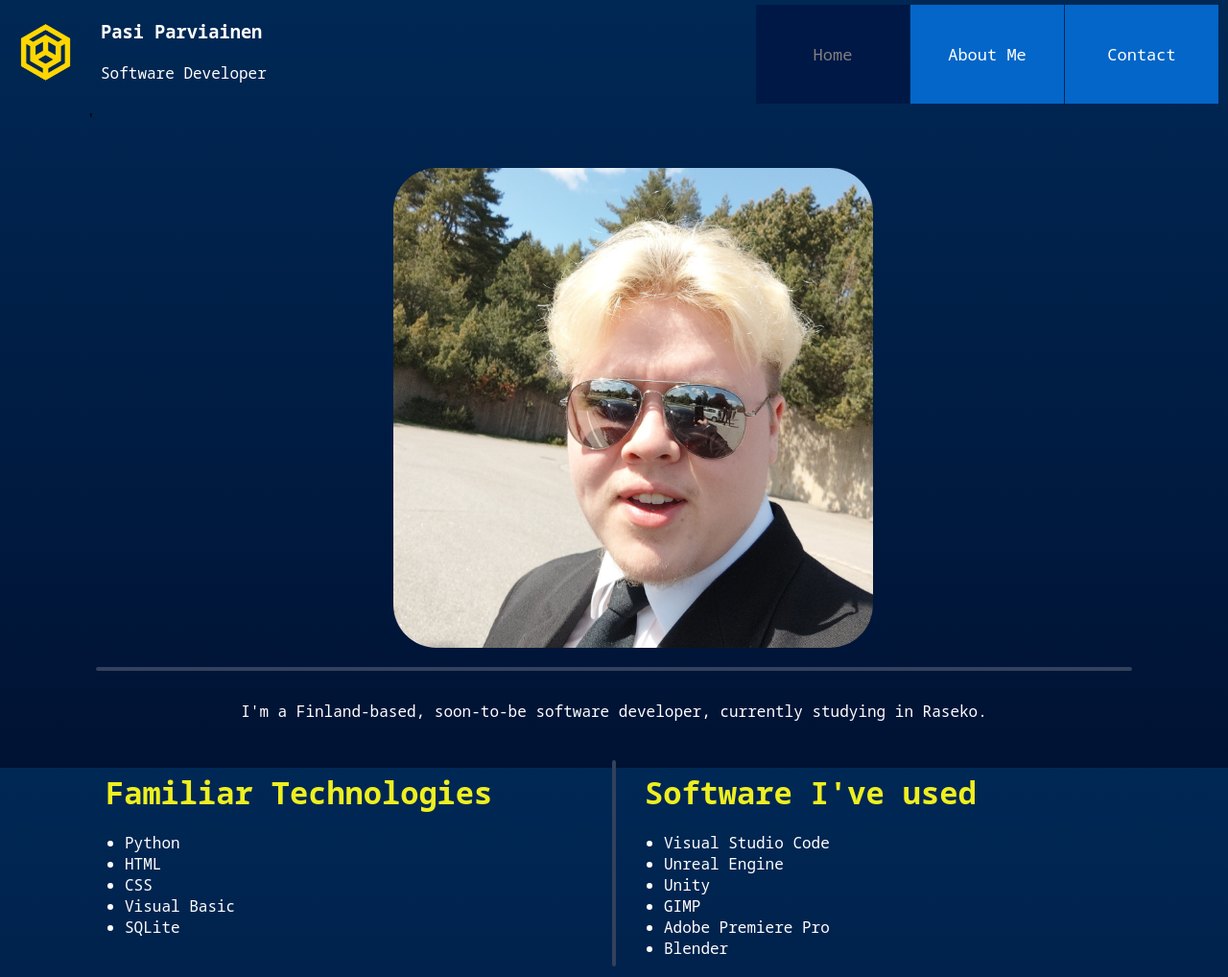
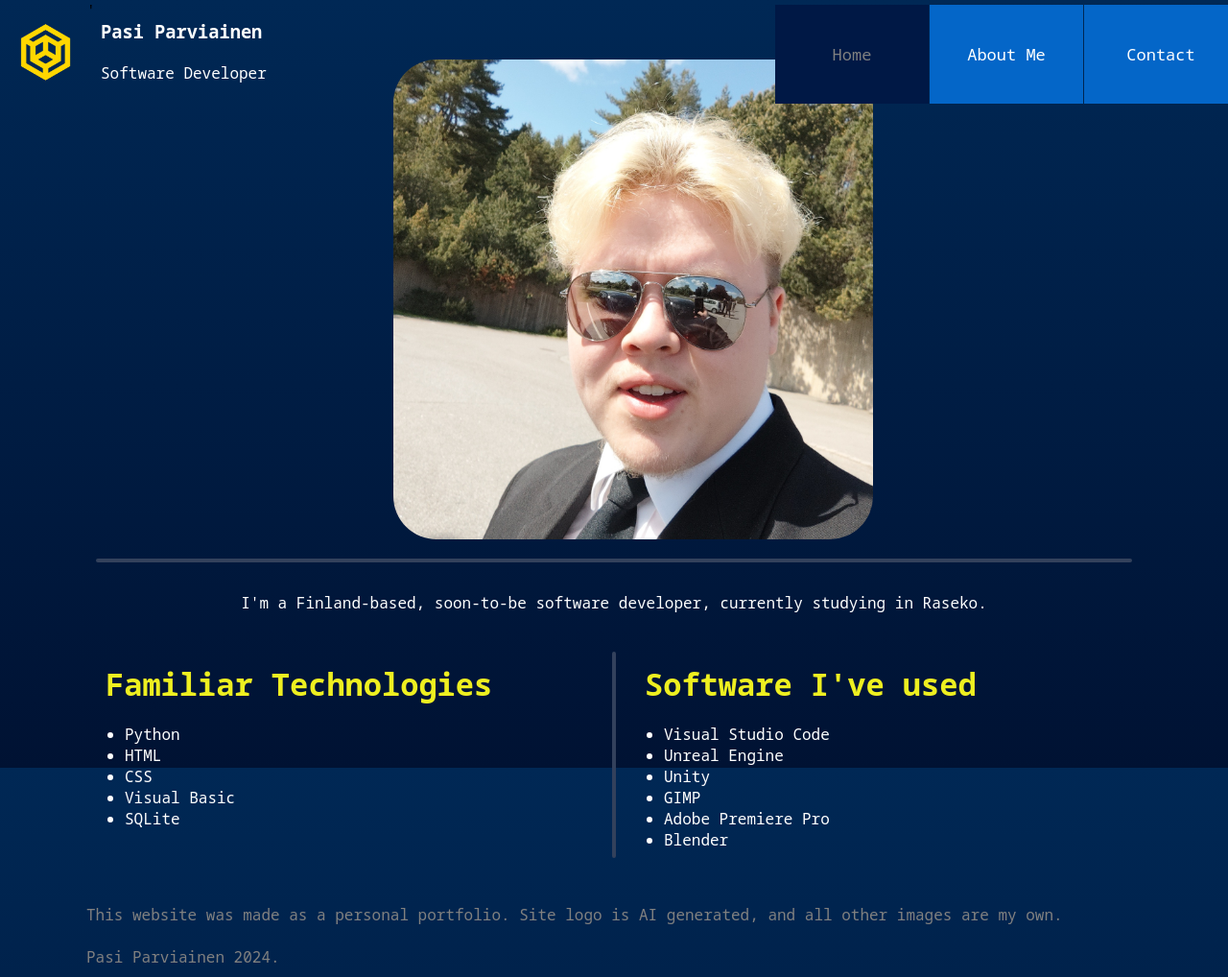
Before and after one commit to PasiParviainen/PasiParviainen.github.io, a plain HTML site: page index.html in a window 1280 px wide. Shown: the top 1018 px of the page at 96% size. Drawn offline with Linux system fonts and the light colour scheme.

Commit message:
Update style.css

```diff
--- a/style.css
+++ b/style.css
@@ -64,9 +64,12 @@ footer a{
 }
 
 .navbartop {
-  overflow: hidden;
-  margin-left: 10px;
-  margin-right: 10px;
+  	overflow: hidden;
+  	margin-left: 10px;
+ 	margin-right: 10px;
+	position: fixed;
+	top: 0;
+	width: 100%;
 }
 
 .navbartop a {
```
